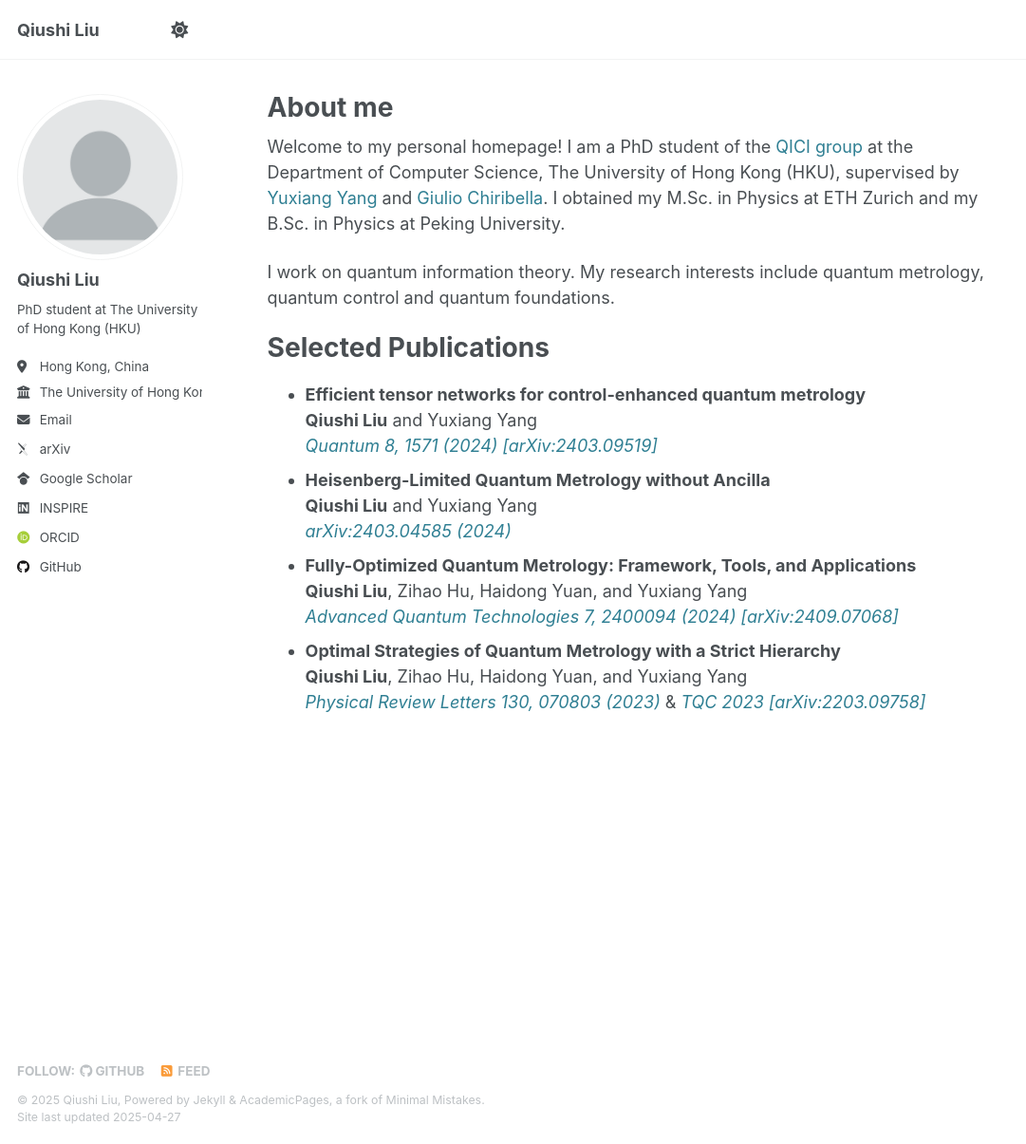
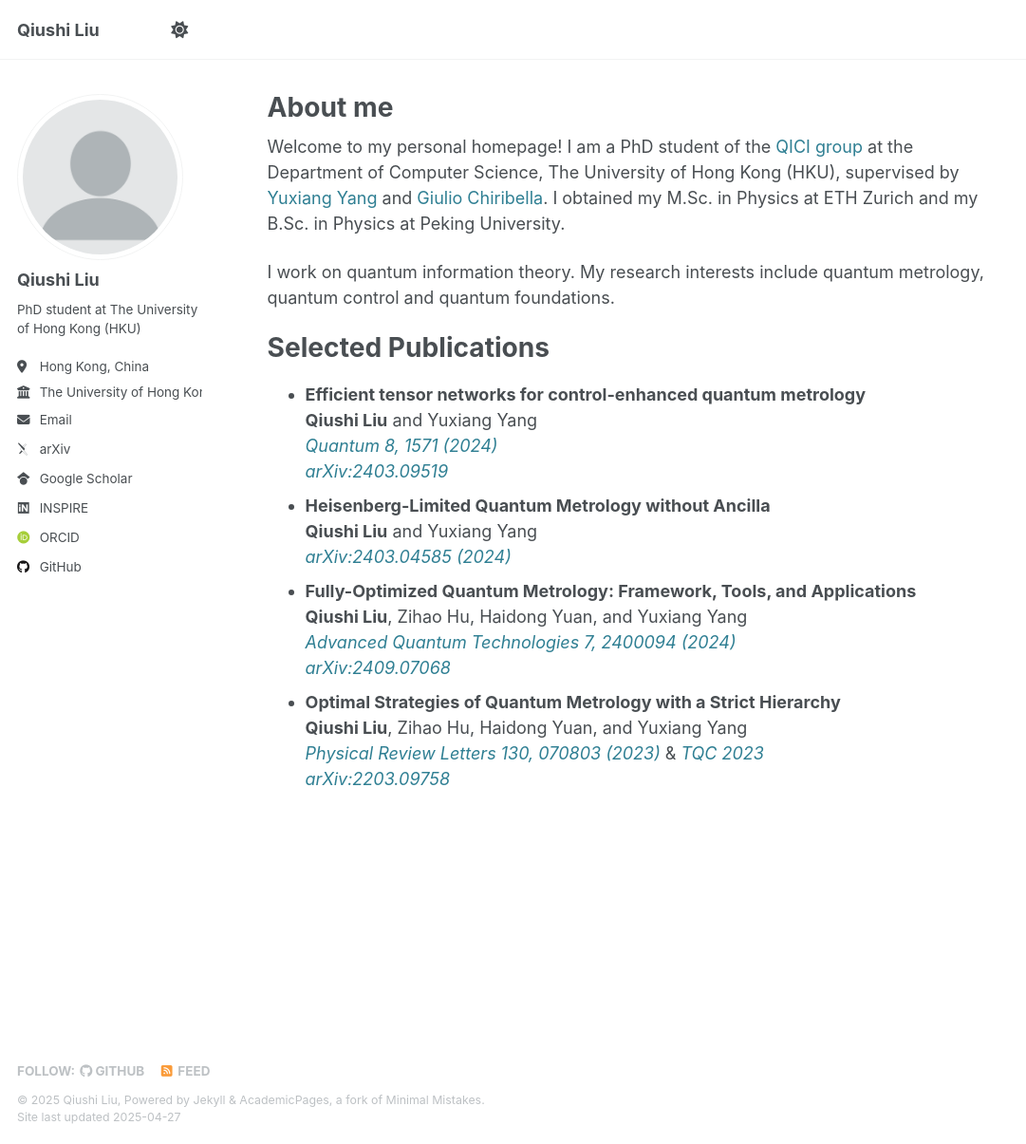
Before and after one commit to qiushi-liu/qiushi-liu.github.io, a Jekyll site: the page built from _pages/about.md, in a window 1280 px wide and 1205 px high. Shown: the whole window at 95% size, without its empty margins (0-1081 px from the left). Built offline with Jekyll 4.4.1, drawn with Linux system fonts in a browser that asks for light colours; some web fonts are replaced.

Commit message:
Update about.md

```diff
--- a/_pages/about.md
+++ b/_pages/about.md
@@ -15,13 +15,16 @@ Selected Publications
 ======
 * **Efficient tensor networks for control-enhanced quantum metrology**\\
   **Qiushi Liu** and Yuxiang Yang\\
-  [*Quantum 8, 1571 (2024)*](https://doi.org/10.22331/q-2024-12-18-1571){: style="text-decoration: none;" } [*[arXiv:2403.09519]*](https://arxiv.org/abs/2403.09519){: style="text-decoration: none;" }
+  [*Quantum 8, 1571 (2024)*](https://doi.org/10.22331/q-2024-12-18-1571){: style="text-decoration: none;" }\\
+  [*arXiv:2403.09519*](https://arxiv.org/abs/2403.09519){: style="text-decoration: none;" }
 * **Heisenberg-Limited Quantum Metrology without Ancilla**\\
   **Qiushi Liu** and Yuxiang Yang\\
   [*arXiv:2403.04585 (2024)*](https://arxiv.org/abs/2403.04585){: style="text-decoration: none;" }
 * **Fully-Optimized Quantum Metrology: Framework, Tools, and Applications**\\
   **Qiushi Liu**, Zihao Hu, Haidong Yuan, and Yuxiang Yang\\
-  [*Advanced Quantum Technologies 7, 2400094 (2024)*](https://doi.org/10.1002/qute.202400094){: style="text-decoration: none;" } [*[arXiv:2409.07068]*](https://arxiv.org/abs/2409.07068){: style="text-decoration: none;" }
+  [*Advanced Quantum Technologies 7, 2400094 (2024)*](https://doi.org/10.1002/qute.202400094){: style="text-decoration: none;" }\\
+  [*arXiv:2409.07068*](https://arxiv.org/abs/2409.07068){: style="text-decoration: none;" }
 * **Optimal Strategies of Quantum Metrology with a Strict Hierarchy**\\
   **Qiushi Liu**, Zihao Hu, Haidong Yuan, and Yuxiang Yang\\
-  [*Physical Review Letters 130, 070803 (2023)*](https://doi.org/10.1103/PhysRevLett.130.070803){: style="text-decoration: none;" } & [*TQC 2023*](https://tqc-conference.org/tqc2023/){: style="text-decoration: none;" } [*[arXiv:2203.09758]*](https://arxiv.org/abs/2203.09758){: style="text-decoration: none;" }
+  [*Physical Review Letters 130, 070803 (2023)*](https://doi.org/10.1103/PhysRevLett.130.070803){: style="text-decoration: none;" } & [*TQC 2023*](https://tqc-conference.org/tqc2023/){: style="text-decoration: none;" }\\
+  [*arXiv:2203.09758*](https://arxiv.org/abs/2203.09758){: style="text-decoration: none;" }
```
